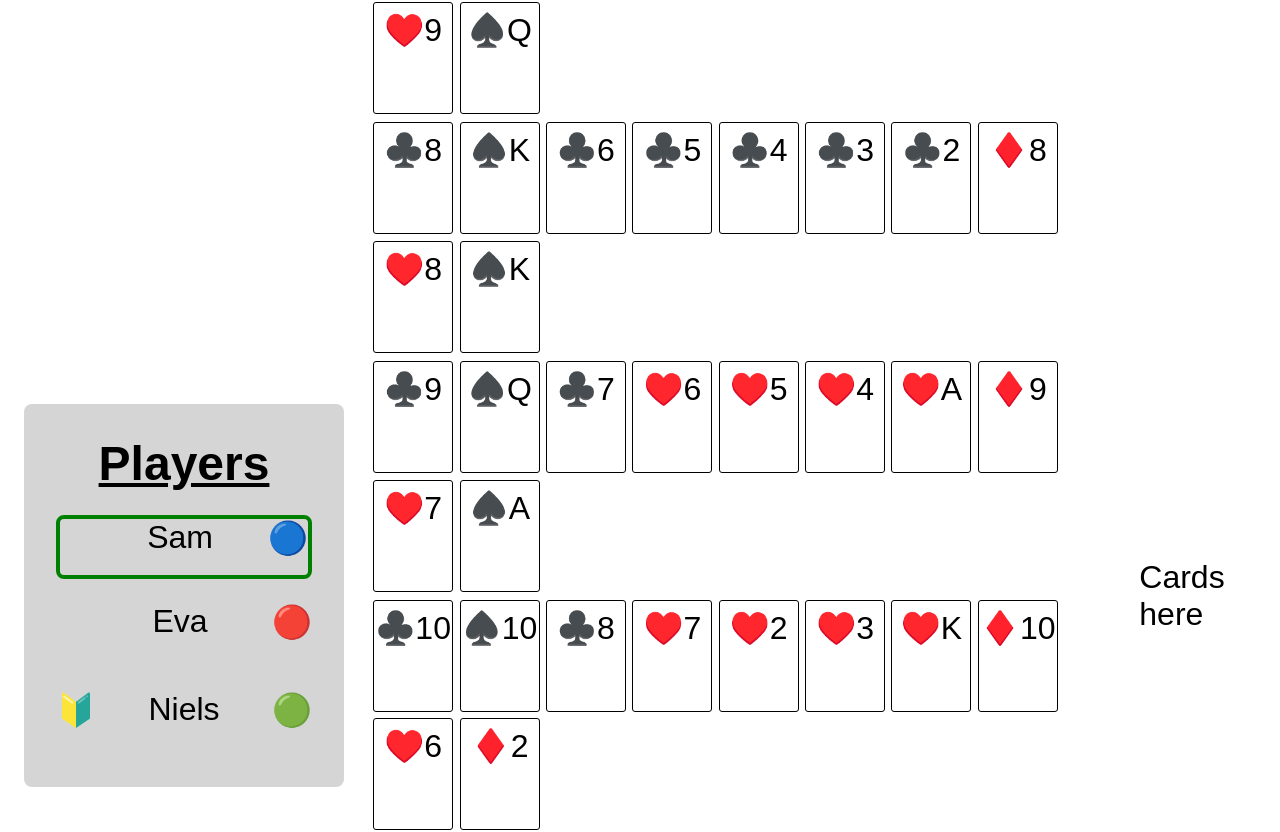
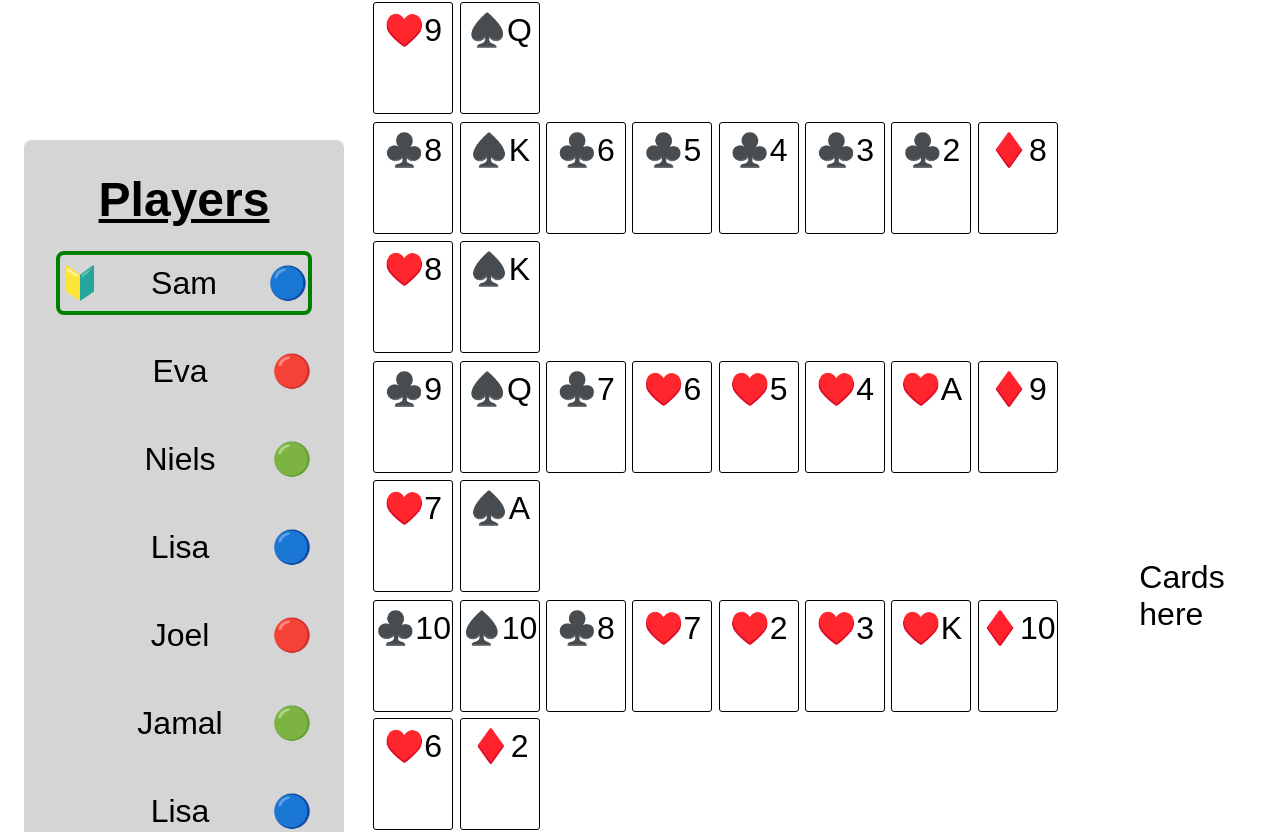
Before and after one commit to MaK-Sandbox/sequence-react, a React (Vite) app: page / in a window 1280 px wide. Shown: the part 599-1431 px from the top of the page. Built offline with nearby package versions, Linux system fonts and the light colour scheme.

Commit message:
Change structure of teams and players and fix code accordingly

```diff
--- a/src/App.jsx
+++ b/src/App.jsx
@@ -6,41 +6,10 @@ import "./App.css";
 
 function App() {
   const [turnNumber, setTurnNumber] = useState(0);
-  const [teams, setTeams] = useState([
-    {
-      members: [
-        {
-          name: "Sam",
-        },
-      ],
-      token: window.tokens[0],
-      startedCurrentRound: false,
-      isActivePlayer: true,
-      sequenceCount: 0,
-    },
-    {
-      members: [
-        {
-          name: "Eva",
-        },
-      ],
-      token: window.tokens[1],
-      startedCurrentRound: false,
-      isActivePlayer: false,
-      sequenceCount: 0,
-    },
-    {
-      members: [
-        {
-          name: "Niels",
-        },
-      ],
-      token: window.tokens[2],
-      startedCurrentRound: true,
-      isActivePlayer: false,
-      sequenceCount: 0,
-    },
-  ]);
+  const [teams, setTeams] = useState(window.teams);
+  const [players, setPlayers] = useState([...window.players]);
+  const [drawPile, setDrawPile] = useState([...window.cards]);
+  const [discardPile, setDiscardPile] = useState([]);
 
   useEffect(() => {
     console.log("Teams: ", teams);
@@ -48,12 +17,14 @@ function App() {
 
   return (
     <div className="game-view">
-      <Players teams={teams} setTeams={setTeams} turnNumber={turnNumber} />
+      <Players players={players} />
       <Board
         teams={teams}
         setTeams={setTeams}
         turnNumber={turnNumber}
         setTurnNumber={setTurnNumber}
+        players={players}
+        setPlayers={setPlayers}
       />
       <Cards />
     </div>
--- a/src/Component/Board.jsx
+++ b/src/Component/Board.jsx
@@ -1,11 +1,15 @@
 import { useState } from "react";
 import "./Board.css";
-import PropTypes from "prop-types";
 
-function Board(props) {
+function Board({
+  teams,
+  setTeams,
+  turnNumber,
+  setTurnNumber,
+  players,
+  setPlayers,
+}) {
   const [board, setBoard] = useState(window.board);
-
-  const { teams, setTeams, turnNumber, setTurnNumber } = props;
 
   return (
     <div className="board">
@@ -29,7 +33,10 @@ function Board(props) {
                         // copy board
                         const newBoard = [...board];
                         // get current player
-                        const playerToken = window.tokens[turnNumber % 3];
+                        const currentPlayer = players?.findIndex(
+                          (p) => p.isActivePlayer
+                        );
+                        const playerToken = players[currentPlayer].token;
 
                         event.currentTarget.classList.add(playerToken);
 
@@ -38,29 +45,39 @@ function Board(props) {
                         // console.log(`(${rowNumber}, ${cellNumber})`);
                         setBoard(newBoard);
 
-                        const winner = checkWinningConditions(
+                        const sequence = checkWinningConditions(
                           newBoard,
                           playerToken,
                           { rowNumber, cellNumber }
                         );
 
-                        if (winner) {
-                          const copyTeams = [...teams];
+                        if (sequence) {
+                          const copyTeams = Object.assign({}, teams);
 
-                          const foundIndex = teams.findIndex(
-                            (player) => player.token === playerToken
-                          );
-                          copyTeams[foundIndex].sequenceCount =
-                            copyTeams[foundIndex].sequenceCount + 1;
+                          const currentPlayersTeam = teams[playerToken];
+
+                          currentPlayersTeam.sequenceCount += 1;
 
                           // in case the current team has accomplished 2 sequences, the game is over and should stop
-                          if (copyTeams[foundIndex].sequenceCount === 2) {
+                          if (currentPlayersTeam.sequenceCount === 2) {
                             alert(`${playerToken} won!`);
                             setTeams(copyTeams);
                             return;
                           }
                           setTeams(copyTeams);
                         }
+
+                        const copyPlayers = [...players];
+
+                        copyPlayers[currentPlayer].isActivePlayer = false;
+
+                        if (players.length - 1 === currentPlayer) {
+                          copyPlayers[0].isActivePlayer = true;
+                        } else {
+                          copyPlayers[currentPlayer + 1].isActivePlayer = true;
+                        }
+
+                        setPlayers(copyPlayers);
 
                         setTurnNumber(turnNumber + 1);
                       }}
@@ -221,23 +238,4 @@ function checkDiagonals(board, token, position) {
   return sequence;
 }
 
-Board.propTypes = {
-  teams: PropTypes.arrayOf(
-    PropTypes.shape({
-      members: PropTypes.arrayOf(
-        PropTypes.shape({
-          name: PropTypes.string,
-        })
-      ),
-      token: PropTypes.string,
-      startedCurrentRound: PropTypes.bool,
-      isActivePlayer: PropTypes.bool,
-      sequenceCount: PropTypes.number,
-    })
-  ),
-  setTeams: PropTypes.func,
-  turnNumber: PropTypes.number,
-  setTurnNumber: PropTypes.func,
-};
-
 export default Board;
--- a/src/Component/Player.css
+++ b/src/Component/Player.css
@@ -5,6 +5,7 @@
 
   display: flex;
   justify-content: space-between;
+  align-items: center;
 }
 
 .Player_beginner_status {
--- a/src/Component/Players.jsx
+++ b/src/Component/Players.jsx
@@ -1,38 +1,16 @@
-import { useEffect } from "react";
 import Player from "./Player";
 import "./Players.css";
-import PropTypes from "prop-types";
 
-function Players(props) {
-  const { teams, setTeams, turnNumber } = props;
-
-  useEffect(() => {
-    // create a copy of the players array so we can modify it
-    const playersCopy = [...teams];
-    const currentPlayer = turnNumber % 3;
-
-    console.log("turnNumber: ", currentPlayer);
-
-    if (currentPlayer === 0) {
-      playersCopy[currentPlayer + 2].isActivePlayer = false;
-      playersCopy[currentPlayer].isActivePlayer = true;
-    } else {
-      playersCopy[currentPlayer - 1].isActivePlayer = false;
-      playersCopy[currentPlayer].isActivePlayer = true;
-    }
-
-    setTeams(playersCopy);
-  }, [turnNumber]);
-
+function Players({ players }) {
   return (
     <div className="Players">
       <h2>Players</h2>
-      {teams.length > 0
-        ? teams.map((player, index) => {
+      {players?.length > 0
+        ? players.map((player, index) => {
             return (
               <Player
                 key={index}
-                name={player.members[0].name}
+                name={player.name}
                 token={player.token}
                 startedCurrentRound={player.startedCurrentRound}
                 isActivePlayer={player.isActivePlayer}
@@ -44,22 +22,4 @@ function Players(props) {
   );
 }
 
-Players.propTypes = {
-  teams: PropTypes.arrayOf(
-    PropTypes.shape({
-      members: PropTypes.arrayOf(
-        PropTypes.shape({
-          name: PropTypes.string,
-        })
-      ),
-      token: PropTypes.string,
-      startedCurrentRound: PropTypes.bool,
-      isActivePlayer: PropTypes.bool,
-      sequenceCount: PropTypes.number,
-    })
-  ),
-  setTeams: PropTypes.func,
-  turnNumber: PropTypes.number,
-};
-
 export default Players;
--- a/src/main.jsx
+++ b/src/main.jsx
@@ -2,6 +2,9 @@ import React from "react";
 import ReactDOM from "react-dom/client";
 import App from "./App.jsx";
 import "./index.css";
+
+// Duplicate the deck to create two decks
+window.cards = createDeck();
 
 window.boardLayout = [
   ["X", "♠️2", "♠️3", "♠️4", "♠️5", "♠️6", "♠️7", "♠️8", "♠️9", "X"],
@@ -20,6 +23,77 @@ window.board = createBoard(window.boardLayout);
 
 window.tokens = ["🔵", "🔴", "🟢"];
 
+window.teams = {
+  "🔵": {
+    sequenceCount: 0,
+  },
+  "🔴": {
+    sequenceCount: 0,
+  },
+  "🟢": {
+    sequenceCount: 0,
+  },
+};
+
+window.players = [
+  {
+    name: "Sam",
+    token: "🔵",
+    startedCurrentRound: true,
+    isActivePlayer: true,
+  },
+  {
+    name: "Eva",
+    token: "🔴",
+    startedCurrentRound: false,
+    isActivePlayer: false,
+  },
+  {
+    name: "Niels",
+    token: "🟢",
+    startedCurrentRound: false,
+    isActivePlayer: false,
+  },
+  {
+    name: "Lisa",
+    token: "🔵",
+    startedCurrentRound: false,
+    isActivePlayer: false,
+  },
+  {
+    name: "Joel",
+    token: "🔴",
+    startedCurrentRound: false,
+    isActivePlayer: false,
+  },
+
+  {
+    name: "Jamal",
+    token: "🟢",
+    startedCurrentRound: false,
+    isActivePlayer: false,
+  },
+  {
+    name: "Lisa",
+    token: "🔵",
+    startedCurrentRound: false,
+    isActivePlayer: false,
+  },
+  {
+    name: "Joel",
+    token: "🔴",
+    startedCurrentRound: false,
+    isActivePlayer: false,
+  },
+
+  {
+    name: "Jamal",
+    token: "🟢",
+    startedCurrentRound: false,
+    isActivePlayer: false,
+  },
+];
+
 ReactDOM.createRoot(document.getElementById("root")).render(
   <React.StrictMode>
     <App />
@@ -36,3 +110,46 @@ function createBoard(layout) {
 
   return board;
 }
+
+function createDeck() {
+  const suits = ["♣️", "♠️", "♦️", "♥️"];
+  const values = [
+    "2",
+    "3",
+    "4",
+    "5",
+    "6",
+    "7",
+    "8",
+    "9",
+    "10",
+    "J",
+    "Q",
+    "K",
+    "A",
+  ];
+
+  const deck = [];
+
+  // Create a single deck
+  for (const suit of suits) {
+    for (const value of values) {
+      const card = `${suit}${value}`;
+      deck.push(card);
+    }
+  }
+
+  // Duplicate the deck to create two decks
+  return shuffleCards([...deck, ...deck]);
+}
+
+function shuffleCards(cards) {
+  const shuffledDeck = [...cards];
+
+  for (let i = shuffledDeck.length - 1; i > 0; i--) {
+    const j = Math.floor(Math.random() * (i + 1));
+    [shuffledDeck[i], shuffledDeck[j]] = [shuffledDeck[j], shuffledDeck[i]];
+  }
+
+  return shuffledDeck;
+}
```
